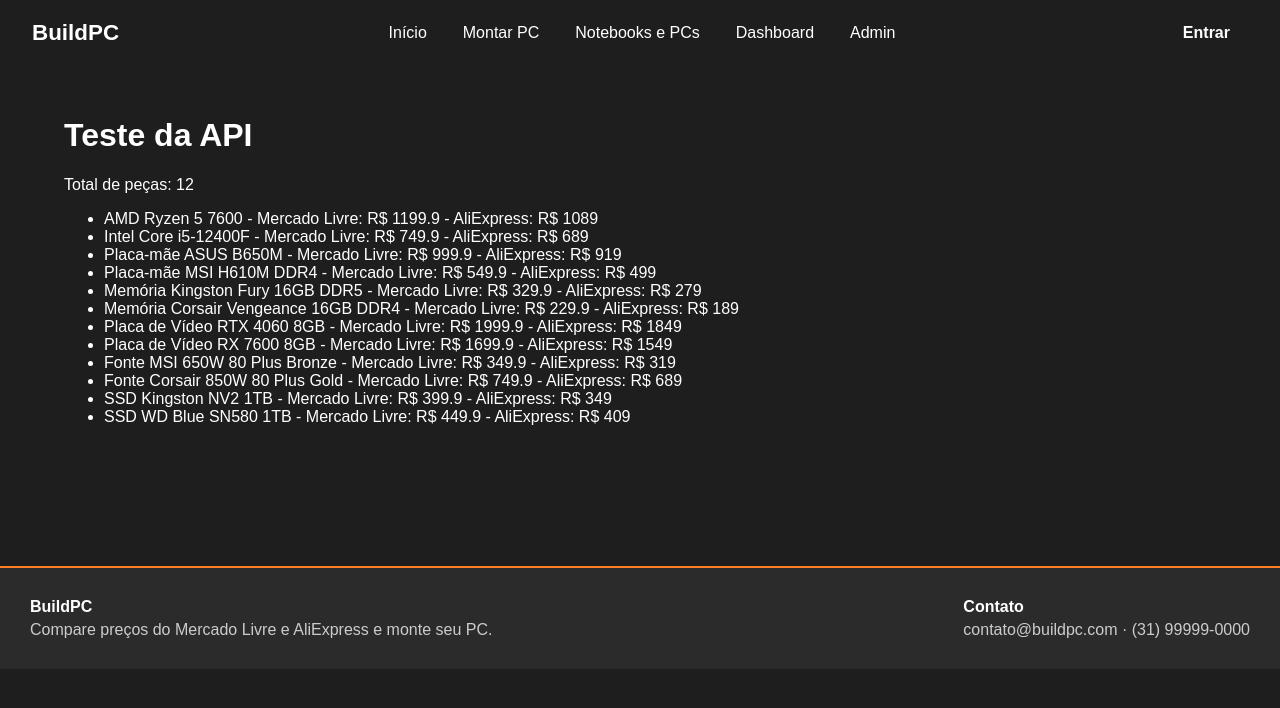
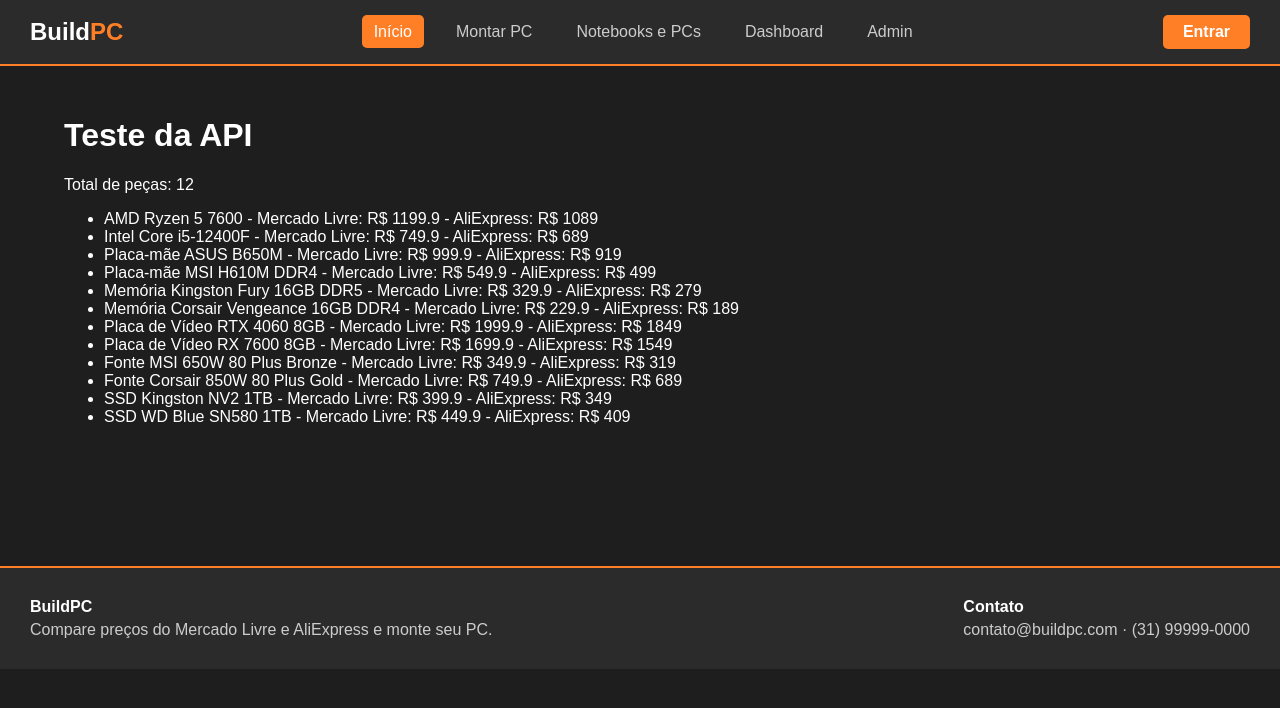
Before and after one commit to netohermes/buildpc-web-frontend, an Angular app: page / in a window 1280 px wide. Shown: the top 708 px of the page. Built offline with nearby package versions, Linux system fonts and the light colour scheme; data requests are answered from the project's data file.

Commit message:
style: simplifica estilos do cabeçalho

```diff
--- a/src/app/shared/header/header.scss
+++ b/src/app/shared/header/header.scss
@@ -2,61 +2,51 @@
   display: flex;
   align-items: center;
   justify-content: space-between;
-  gap: 24px;
-  padding: 16px 32px;
-  background: var(--cor-superficie);
-  border-bottom: 1px solid var(--cor-borda);
-  position: sticky;
-  top: 0;
-  z-index: 10;
+  padding: 15px 30px;
+  background-color: #2b2b2b;
+  border-bottom: 2px solid #ff7f27;
 }
 
 .logo {
-  font-size: 1.4rem;
-  font-weight: 800;
-  color: var(--cor-texto);
+  font-size: 24px;
+  font-weight: bold;
+  color: #ffffff;
   text-decoration: none;
-
-  span {
-    color: var(--cor-destaque);
-  }
 }
 
-.menu {
-  display: flex;
-  gap: 8px;
-  flex-wrap: wrap;
+.logo span {
+  color: #ff7f27;
+}
 
-  a {
-    padding: 8px 14px;
-    border-radius: 8px;
-    color: var(--cor-texto-suave);
-    text-decoration: none;
-    font-weight: 500;
-    transition: background 0.2s, color 0.2s;
+.menu a {
+  color: #cccccc;
+  text-decoration: none;
+  margin-left: 10px;
+  margin-right: 10px;
+  padding: 8px 12px;
+  border-radius: 5px;
+}
 
-    &:hover {
-      background: var(--cor-fundo);
-      color: var(--cor-texto);
-    }
+.menu a:hover {
+  color: #ffffff;
+  background-color: #3a3a3a;
+}
 
-    &.ativo {
-      background: var(--cor-destaque);
-      color: #fff;
-    }
-  }
+/* link da pagina atual */
+.menu a.ativo {
+  background-color: #ff7f27;
+  color: #ffffff;
 }
 
 .btn-entrar {
-  padding: 8px 18px;
-  border: 1px solid var(--cor-destaque);
-  border-radius: 8px;
-  color: var(--cor-destaque);
+  background-color: #ff7f27;
+  color: #ffffff;
+  padding: 8px 20px;
+  border-radius: 5px;
   text-decoration: none;
-  font-weight: 600;
+  font-weight: bold;
+}
 
-  &:hover {
-    background: var(--cor-destaque);
-    color: #fff;
-  }
+.btn-entrar:hover {
+  background-color: #e06b17;
 }
```
